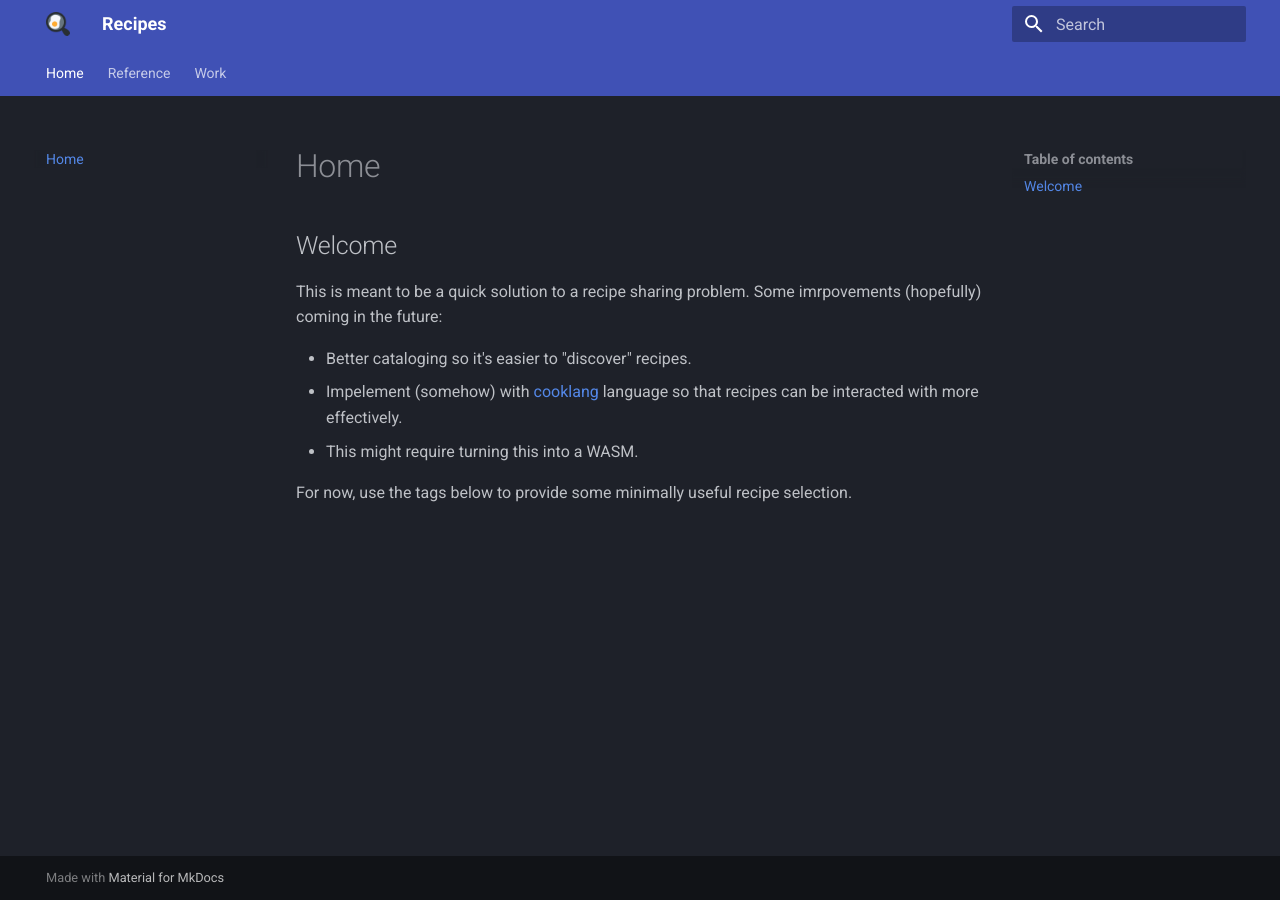
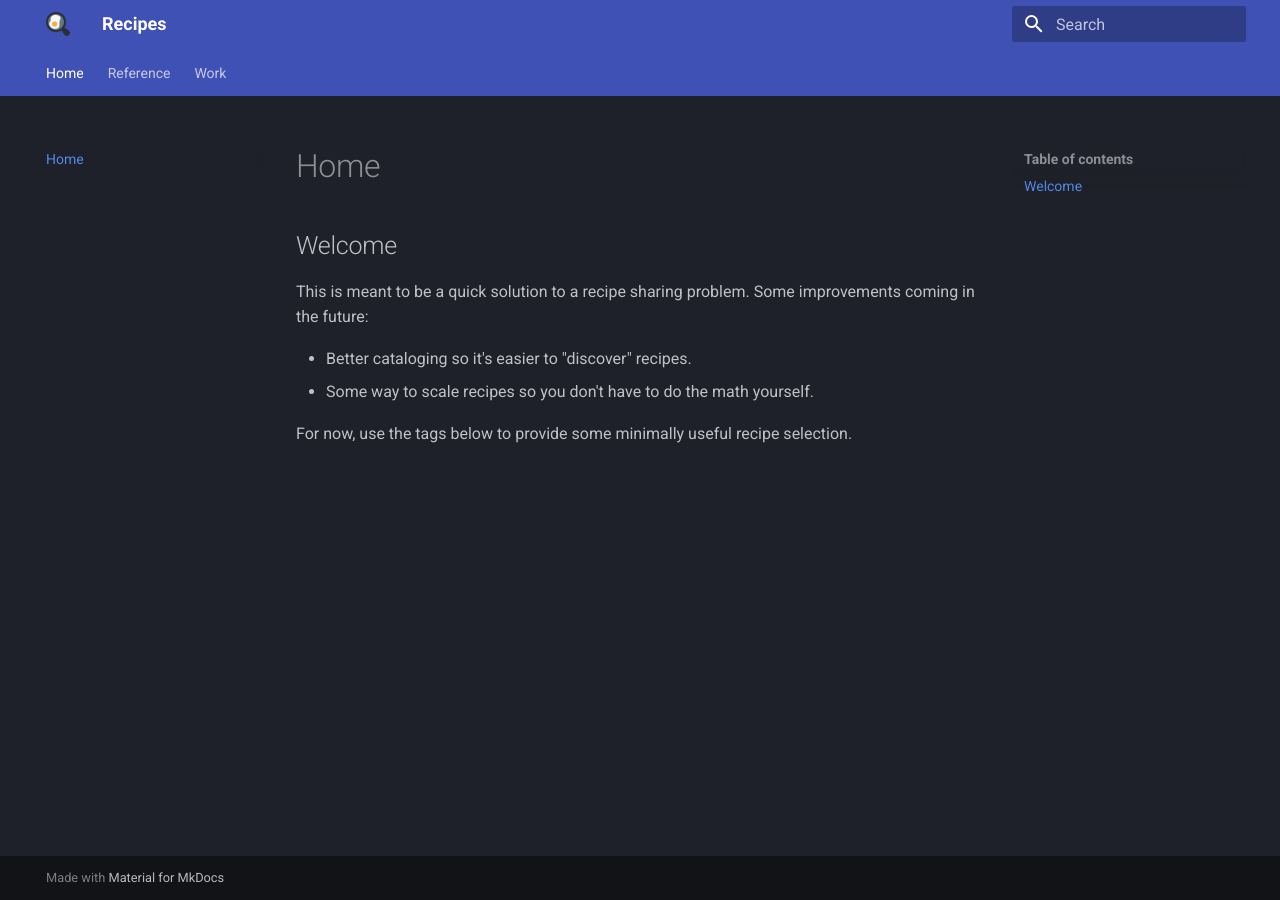
Before and after one commit to konnerhorton/recipes, an MkDocs documentation site: the page built from docs/index.md, in a window 1280 px wide. Built offline with MkDocs 1.6.1 and Material for MkDocs 9.7.7, drawn with Linux system fonts in a browser that asks for light colours.

Commit message:
update homepage text.

```diff
--- a/docs/index.md
+++ b/docs/index.md
@@ -2,10 +2,9 @@
 
 ## Welcome
 
-This is meant to be a quick solution to a recipe sharing problem. Some imrpovements (hopefully) coming in the future:
+This is meant to be a quick solution to a recipe sharing problem. Some improvements coming in the future:
 
 - Better cataloging so it's easier to "discover" recipes.
-- Impelement (somehow) with [cooklang](https://cooklang.org/) language so that recipes can be interacted with more effectively.
-  - This might require turning this into a WASM.
+- Some way to scale recipes so you don't have to do the math yourself.
 
 For now, use the tags below to provide some minimally useful recipe selection.
```
